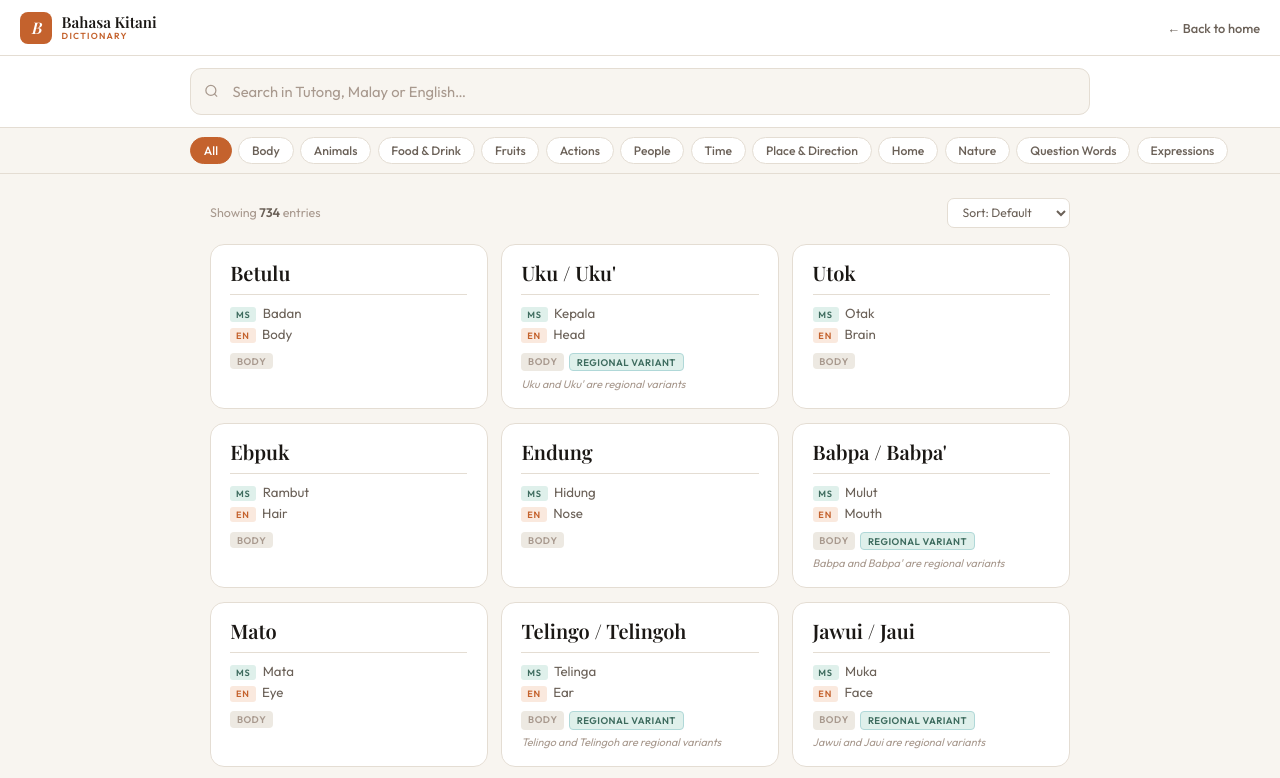
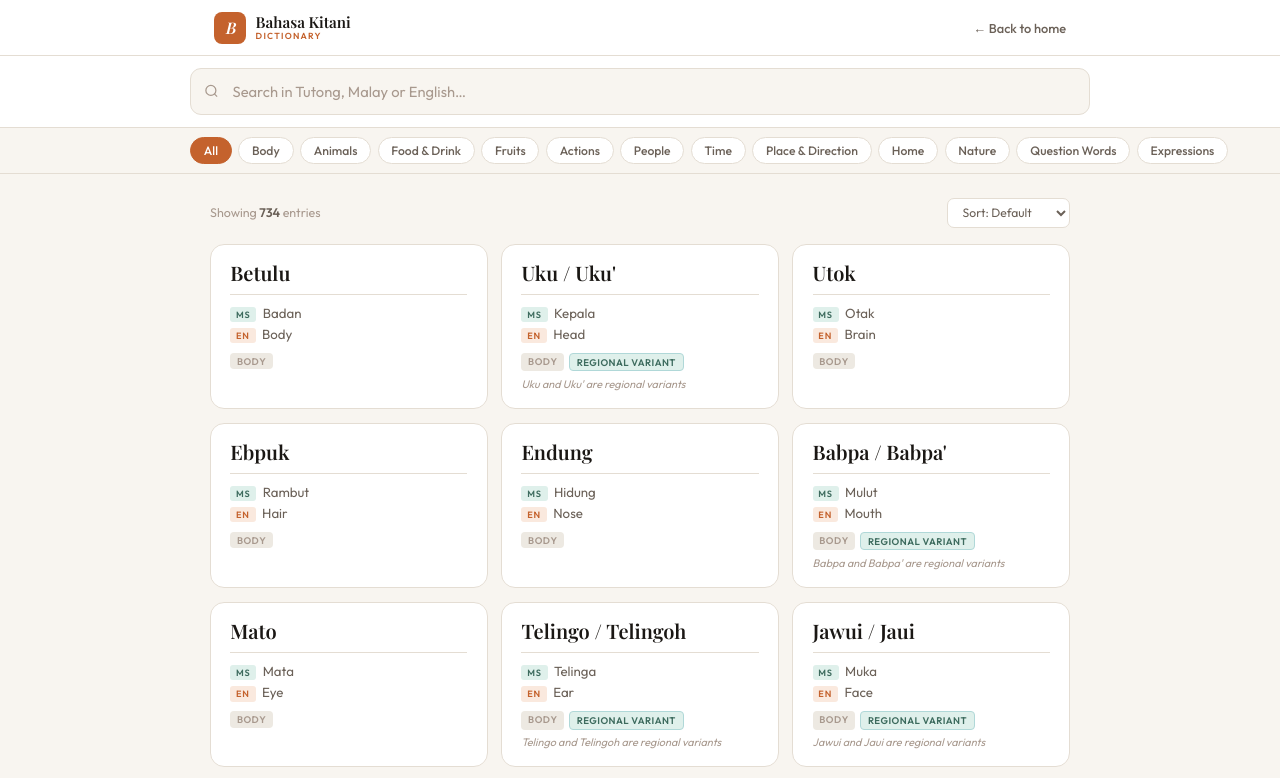
Before and after one commit to tsamzu/bahasa-kitani, a plain HTML site: page dictionary.html in a window 1280 px wide. Shown: the top 778 px of the page. Drawn offline with nearby package versions, Linux system fonts and the light colour scheme; a web font is replaced by a local one.

Commit message:
Update dictionary.html

```diff
--- a/dictionary.html
+++ b/dictionary.html
@@ -22,7 +22,8 @@
     body{font-family:'Outfit',sans-serif;background:var(--bg);color:var(--text);min-height:100vh;display:flex;flex-direction:column}
 
     /* HEADER */
-    header{background:var(--surface);border-bottom:1px solid var(--border);height:56px;display:flex;align-items:center;justify-content:space-between;padding:0 1.25rem;position:sticky;top:0;z-index:200}
+    header{background:var(--surface);border-bottom:1px solid var(--border);height:56px;display:flex;align-items:center;position:sticky;top:0;z-index:200}
+    .header-inner{display:flex;align-items:center;justify-content:space-between;width:100%;max-width:900px;margin:0 auto;padding:0 1.5rem;gap:1rem}
     .logo{display:flex;align-items:center;gap:0.6rem;text-decoration:none}
     .logo-icon{width:32px;height:32px;background:var(--accent);border-radius:8px;display:flex;align-items:center;justify-content:center;font-family:'Playfair Display',serif;font-size:1rem;color:#fff;font-style:italic;flex-shrink:0}
     .logo-text{line-height:1.1}
@@ -109,6 +110,7 @@
 <body>
 
 <header>
+  <div class="header-inner">
     <a class="logo" href="index.html">
       <div class="logo-icon">B</div>
       <div class="logo-text">
@@ -117,6 +119,7 @@
       </div>
     </a>
     <a class="back-link" href="index.html">← Back to home</a>
+  </div>
 </header>
 
 <div class="search-bar">
```
Lines whose indentation alone changed are shown as unchanged.
